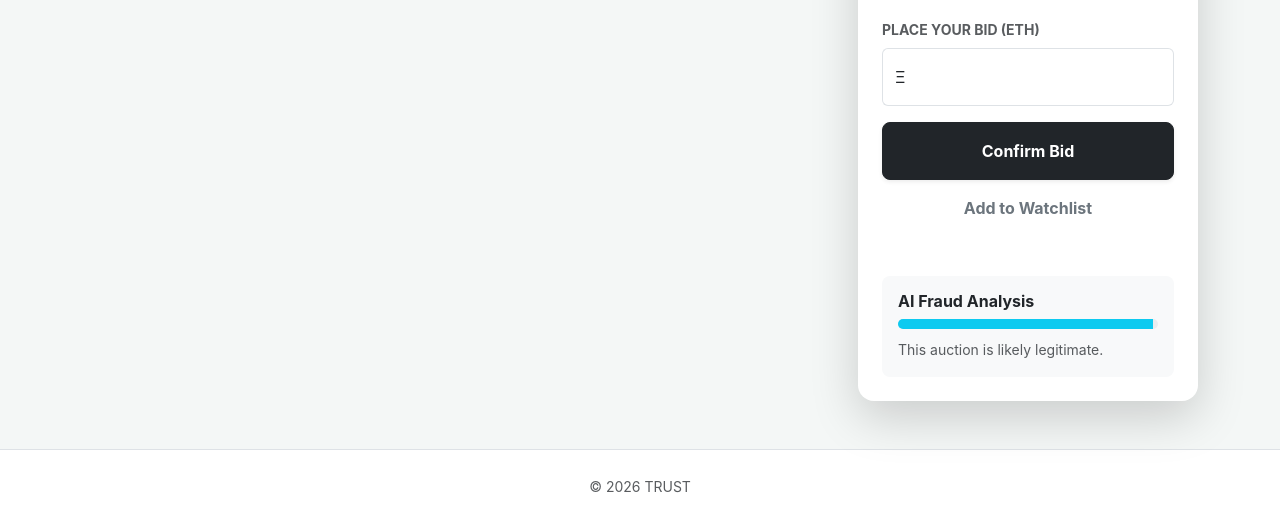
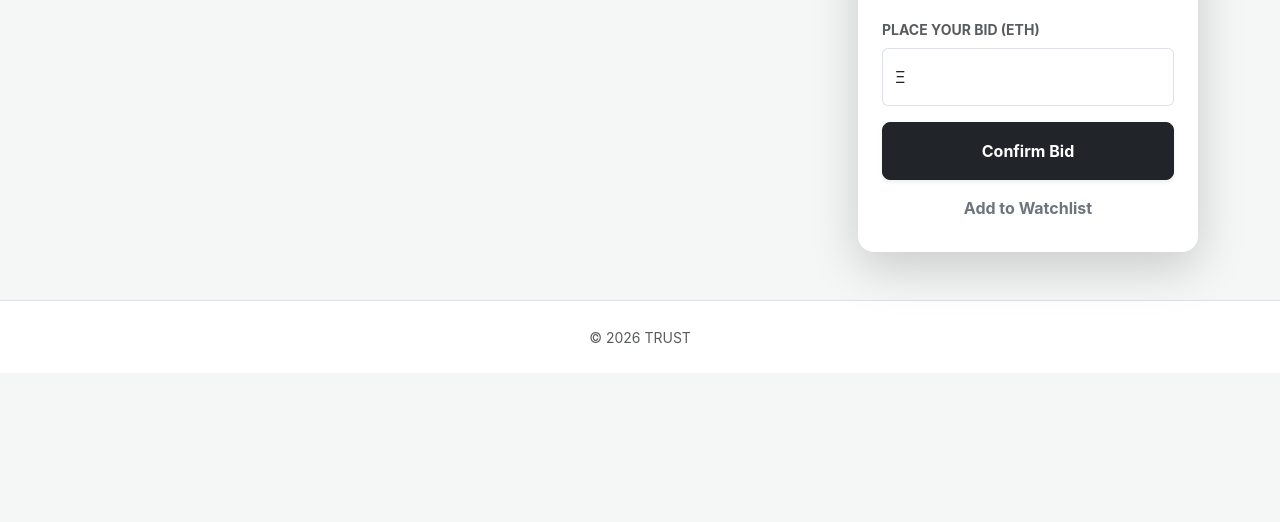
Before and after one commit to jorgemar723/-trust-auction-system, a Flask app: template templates/detail.html in a window 1280 px wide. Shown: the part 533-1055 px from the top of the page. After the commit the page ends 877 px from the top, so only its background shows below. Run offline with Flask 3, Linux system fonts and the light colour scheme; the template is opened without the code that fills it, so the values that code supplies are empty; some libraries are stand-ins or nearby versions.

Commit message:
PROJ-102: Removed redundant notification & auction legitimacy blocks

```diff
--- a/templates/detail.html
+++ b/templates/detail.html
@@ -112,13 +112,6 @@
                 </a>
             </form>
 
-            <div class="mt-5 p-3 bg-light rounded-3">
-                <h6 class="fw-bold mb-2">AI Fraud Analysis</h6>
-                <div class="progress mb-2" style="height: 10px;">
-                    <div class="progress-bar bg-info" role="progressbar" style="width: 98%"></div>
-                </div>
-                <small class="text-muted">This auction is likely legitimate.</small>
-            </div>
         </div>
     </div>
 </div>
```
